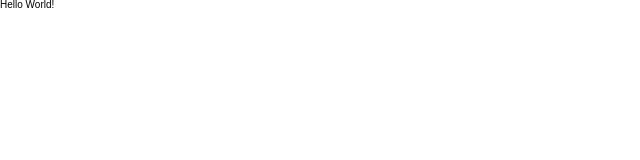
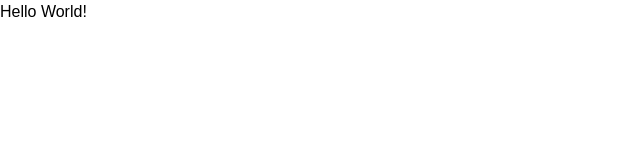
Before and after one commit to Yeonu-Kim/2048_game, a React (Vite) app: page / in a window 1280 px wide. Shown: the top 160 px of the page, without its empty margins (0-640 px from the left). Built offline with nearby package versions, Linux system fonts and the light colour scheme.

Commit message:
[feat] Add font component

```diff
--- /dev/null
+++ b/src/components/styles/Font.styled.tsx
@@ -0,0 +1,15 @@
+import styled from 'styled-components';
+
+interface StyledFontProps {
+  size?: 'XL' | 'L' | 'R' | 'S';
+  bold?: boolean;
+  color?: 'white' | 'black' | 'primary' | 'secondary' | 'inherit';
+}
+
+export const StyledFont = styled.span<StyledFontProps>`
+  font-size: ${({ theme, size = 'R' }) => `${theme.font[size]}rem`};
+  font-weight: ${({ bold = false }) => (bold ? 'bold' : 'normal')};
+  line-height: ${({ theme, size = 'R' }) => `${theme.font[size] * 1.5}rem`};
+  color: ${({ theme, color = 'inherit' }) =>
+    color !== 'inherit' ? theme.color[color] : color};
+`;
--- a/src/components/styles/theme.tsx
+++ b/src/components/styles/theme.tsx
@@ -8,9 +8,11 @@ interface ColorProps {
   secondaryBright: string;
 }
 
-interface PixelProps {
-  grid_size: number;
-  cell_size: number;
+interface FontSizeProps {
+  XL: number;
+  L: number;
+  R: number;
+  S: number;
 }
 
 const color: ColorProps = {
@@ -23,14 +25,16 @@ const color: ColorProps = {
   secondaryBright: 'rgba(238, 228, 218, 0.35)',
 };
 
-const pixel: PixelProps = {
-  grid_size: 4,
-  cell_size: 11,
+const font: FontSizeProps = {
+  XL: 4.8,
+  L: 3.2,
+  R: 1.6,
+  S: 1.2,
 };
 
 const theme = {
   color,
-  pixel,
+  font,
 };
 
 export type ThemeProps = typeof theme;
--- a/src/page/MainPage.tsx
+++ b/src/page/MainPage.tsx
@@ -1,6 +1,11 @@
 import { StyledContainer } from '../components/styles/Container.styled';
+import { StyledFont } from '../components/styles/Font.styled';
 const MainPage = () => {
-  return <StyledContainer>Hello World!</StyledContainer>;
+  return (
+    <StyledContainer>
+      <StyledFont>Hello World!</StyledFont>
+    </StyledContainer>
+  );
 };
 
 export default MainPage;
```
